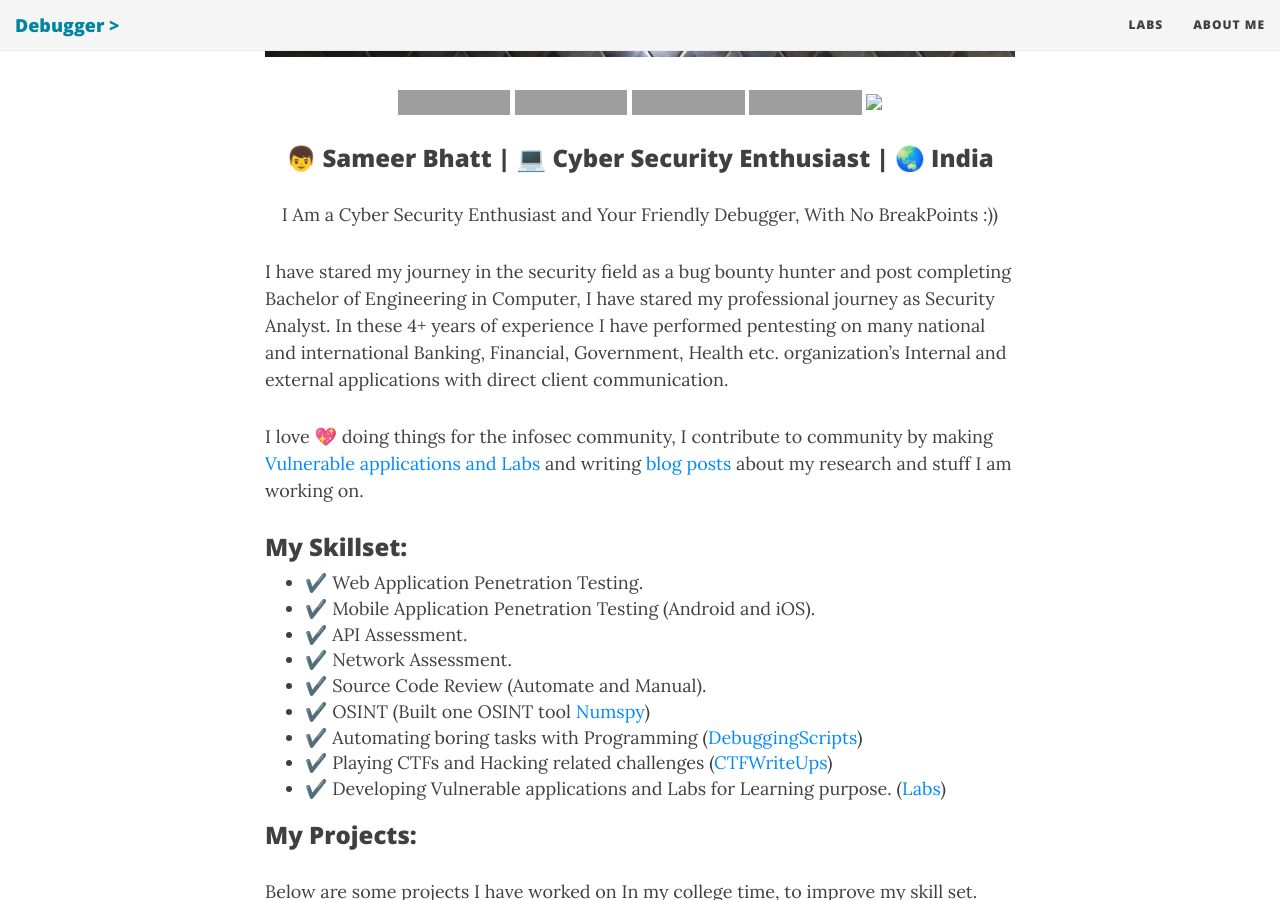
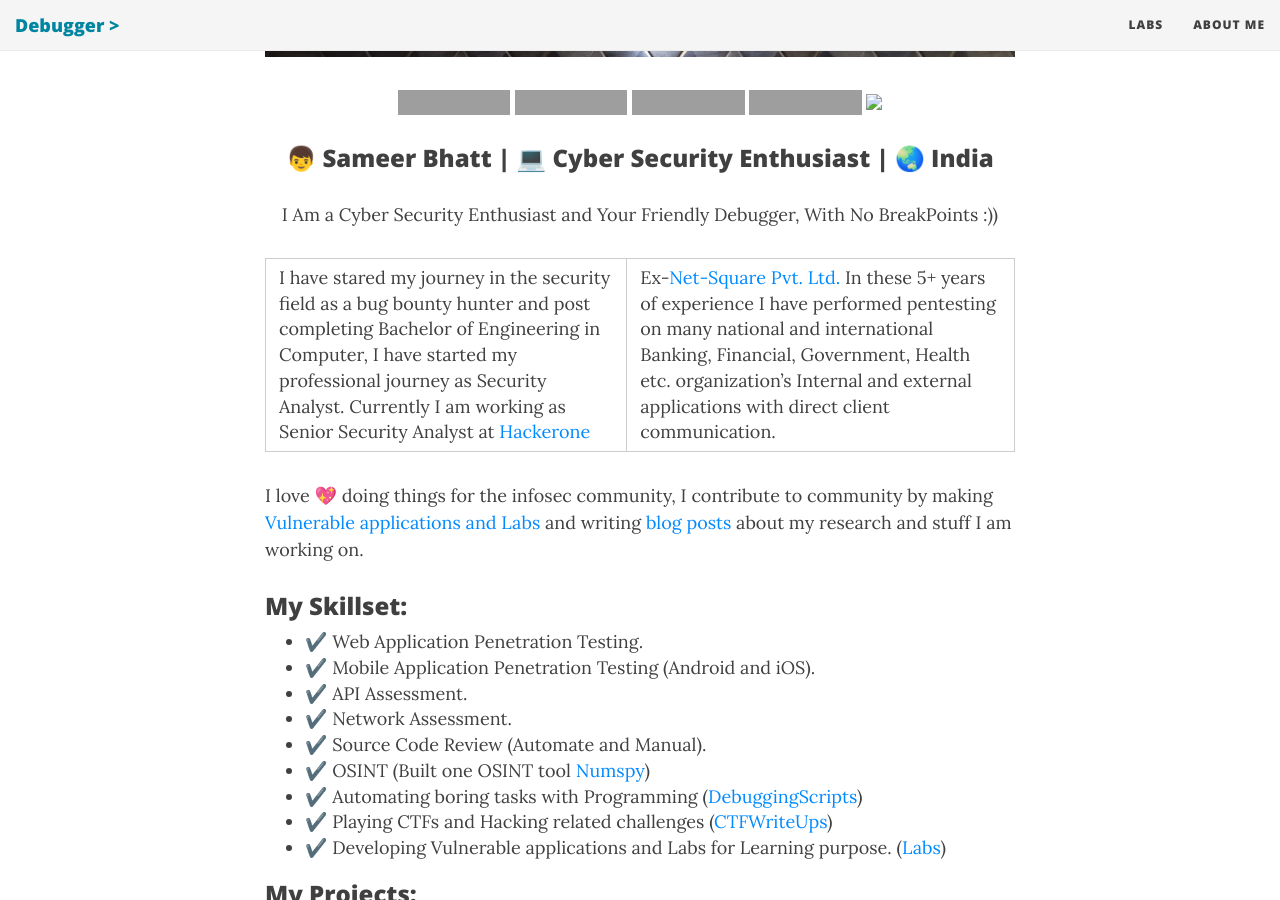
Before and after one commit to bhattsameer/bhattsameer.github.io, a Jekyll site: the page built from aboutme.md, in a window 1280 px wide and 900 px high, scrolled down 531 px, cut to the strip 0-900 px from the top of the window. Built offline with Jekyll 4.4.1, drawn with Linux system fonts in a browser that asks for light colours; nearby versions of some CDN libraries; grey boxes are pictures that could not be loaded.

Commit message:
Update aboutme.md

```diff
--- a/aboutme.md
+++ b/aboutme.md
@@ -26,7 +26,7 @@
 </p>
 </div>
 
-I have stared my journey in the security field as a bug bounty hunter and post completing Bachelor of Engineering in Computer, I have stared my professional journey as Security Analyst. In these 4+ years of experience I have performed pentesting on many national and international Banking, Financial, Government, Health etc. organization's Internal and external applications with direct client communication.
+I have stared my journey in the security field as a bug bounty hunter and post completing Bachelor of Engineering in Computer, I have started my professional journey as Security Analyst. Currently I am working as Senior Security Analyst at <a href="https://www.hackerone.com">Hackerone</a> | Ex-<a href="https://net-square.com">Net-Square Pvt. Ltd.</a> In these 5+ years of experience I have performed pentesting on many national and international Banking, Financial, Government, Health etc. organization's Internal and external applications with direct client communication.
 
 I love 💖 doing things for the infosec community, I contribute to community by making [Vulnerable applications and Labs](https://bhattsameer.github.io/labs) and writing [blog posts](https://bhattsameer.github.io) about my research and stuff I am working on.
 
```
